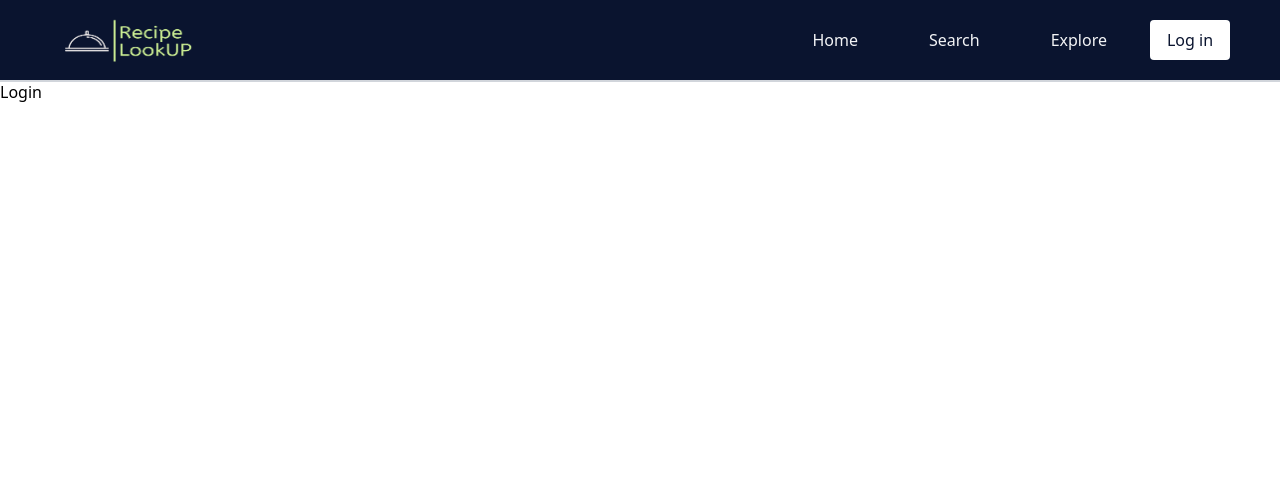
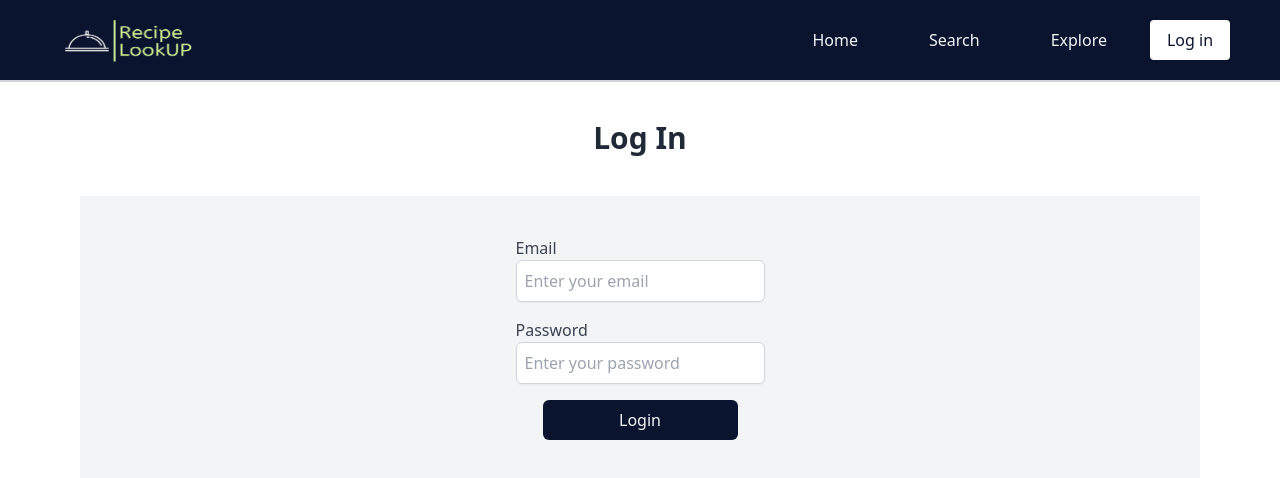
Before and after one commit to Sorarat/recipe-web-app, a React (Vite) app: page /login in a window 1280 px wide. Shown: the top 478 px of the page. Built offline with nearby package versions, Linux system fonts and the light colour scheme; no server answers.

Commit message:
design the log in page

```diff
--- a/src/components/Login.jsx
+++ b/src/components/Login.jsx
@@ -6,7 +6,41 @@ import { NavLink, useNavigate } from 'react-router-dom';
 
 const Login = () => {
   return (
-    <div>Login</div>
+    <div>
+      <div className='flex justify-center m-10'>
+        <h3 className='text-3xl font-semibold text-gray-800'>Log In</h3>
+      </div>
+
+
+      <div className='flex flex-col items-center bg-gray-100 p-10 mx-20 rounded-mds'>
+
+        {/* Email Field */}
+        <div className='mb-4'>
+          <label htmlFor='email' className='font-medium text-gray-700 block'>Email</label>
+          <input
+            type="email"
+            placeholder='Enter your email'
+            className='bg-white border border-gray-300 rounded-md shadow-sm p-2 '/>
+        </div>
+
+        {/* Password Field */}
+        <div className='mb-4'>
+          <label htmlFor='password' className='font-medium text-gray-700 block'>Password</label>
+            <input
+              type="password"
+              placeholder='Enter your password'
+              className='bg-white border border-gray-300 rounded-md shadow-sm p-2'/>
+        </div>
+
+        {/* Login Button */}
+        <div>
+          <button type='submit' className='bg-[#0A142F] text-gray-100 p-2 rounded-md w-[195px]'>Login</button>
+
+        </div>
+
+      </div>
+    </div>
+
   )
 }
 
```
